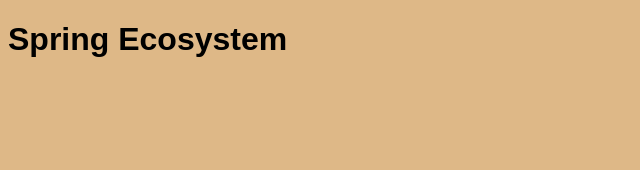
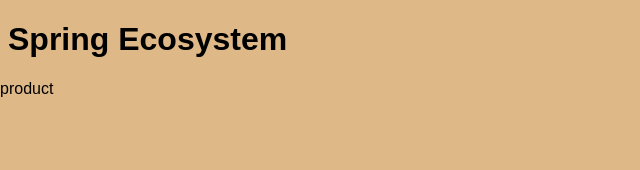
Before and after one commit to zkdlu/spring-react-practice, a React (Create React App) app in the folder applications/app-front/: page /market/1 in a window 1280 px wide. Before the commit this address had no page. Shown: the top 170 px of the page, without its empty margins (0-640 px from the left). Built offline with nearby package versions, Linux system fonts and the light colour scheme.

Commit message:
front: pdp ui

```diff
--- a/applications/app-front/src/App.js
+++ b/applications/app-front/src/App.js
@@ -6,6 +6,7 @@ import Home from './pages/home/Home';
 import TodoListPage from './pages/todo/TodoListPage';
 import './App.css'
 import MarketPage from './pages/market/MarketPage';
+import ProductPage from './pages/market/ProductPage';
 
 class App extends Component {
   render() {
@@ -17,6 +18,7 @@ class App extends Component {
           <Route path='/todo' element={<TodoListPage />} />
           <Route path='/chat' element={<ChatPage />} />
           <Route path='/market' element={<MarketPage />} />
+          <Route path='/market/:id' element={<ProductPage />} />
         </Routes>
       </div>
     )
--- /dev/null
+++ b/applications/app-front/src/pages/market/ProductPage.js
@@ -0,0 +1,13 @@
+import { Component } from "react";
+
+class ProductPage extends Component {
+    render() {
+        return (
+            <div>
+                product
+            </div>
+        )
+    }
+}
+
+export default ProductPage;
--- a/applications/app-front/src/pages/market/components/ProductItem.js
+++ b/applications/app-front/src/pages/market/components/ProductItem.js
@@ -2,11 +2,19 @@ import { Component } from "react";
 import './ProductItem.css'
 
 class ProductItem extends Component {
+    goToProductPage = () => {
+        const { id } = this.props;
+        window.location.href = `/market/${id}`;
+    }
+
     render() {
-        const { id, name, price, stock } = this.props;
+        const { name, price, stock } = this.props;
+        const {
+            goToProductPage
+        } = this;
 
         return (
-            <div className="product">
+            <div className="product" onClick={goToProductPage}>
                 <div>
                     {name}
                 </div>
--- a/applications/app-front/src/pages/market/components/ProductList.js
+++ b/applications/app-front/src/pages/market/components/ProductList.js
@@ -11,6 +11,7 @@ class ProductList extends Component {
                 name={name}
                 price={price}
                 stock={stock}
+                id={id}
             />
         ));
 
```
